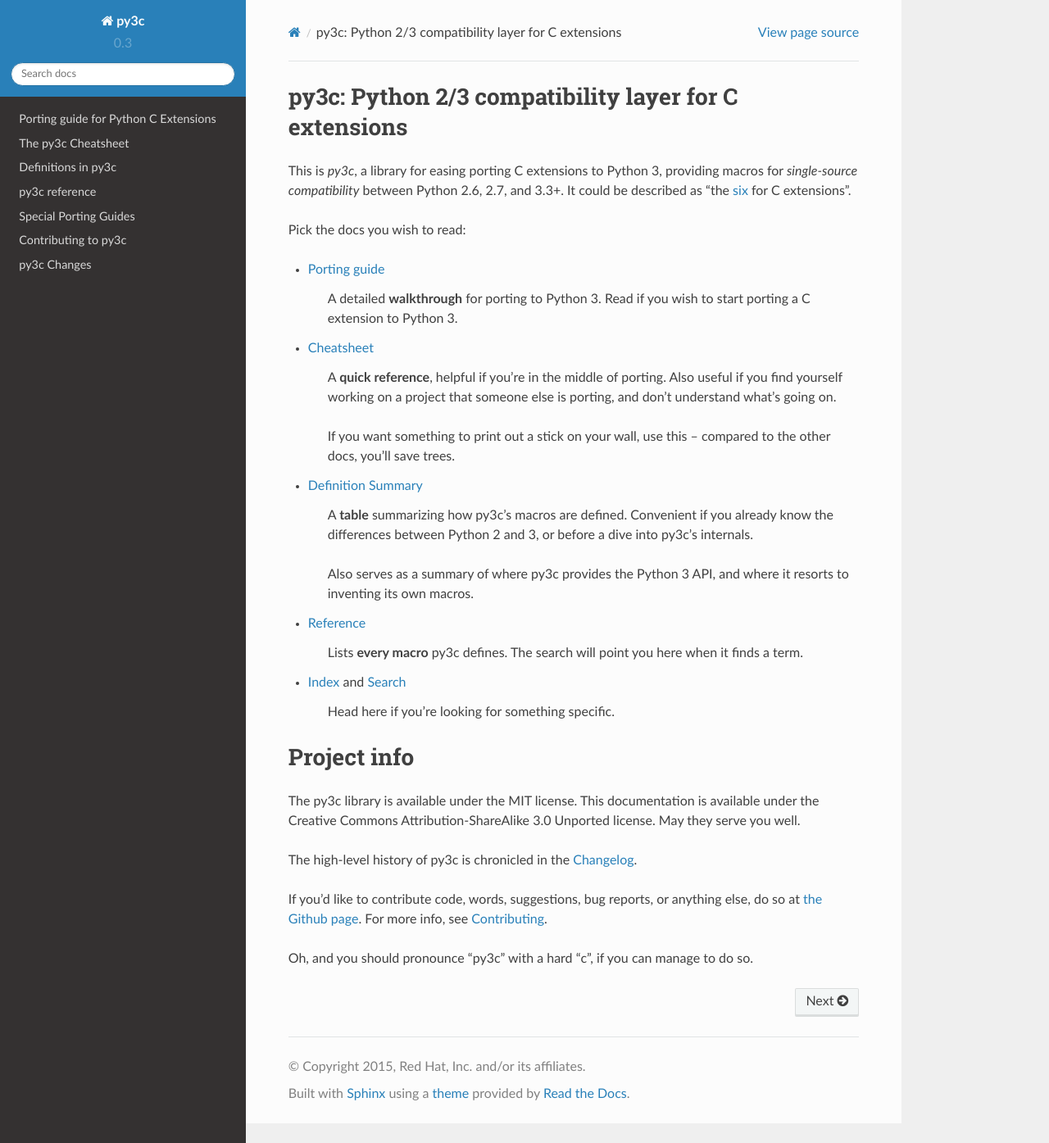
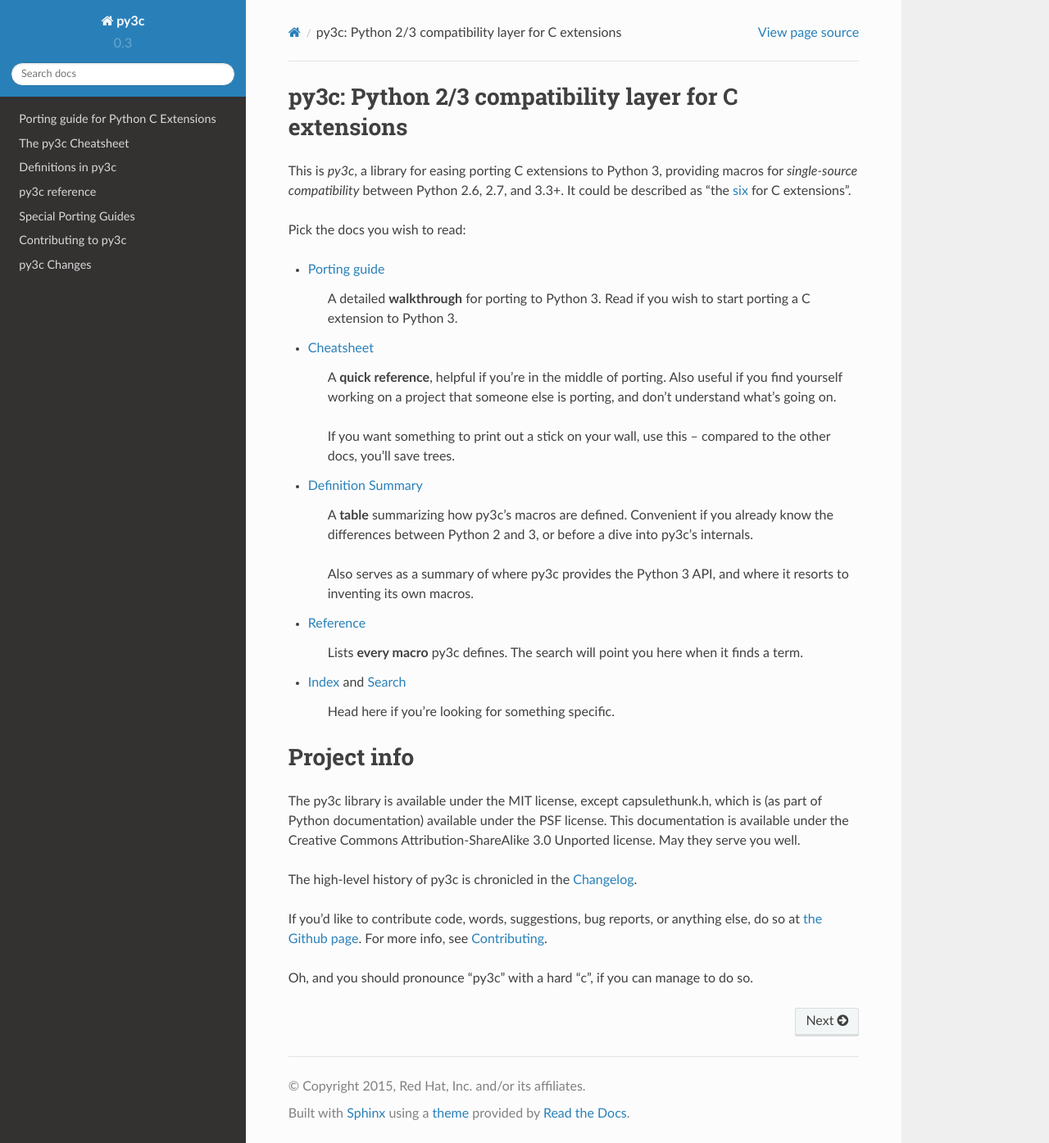
Before and after one commit to encukou/py3c, a Sphinx documentation site: the page built from doc/source/index.rst, in a window 1280 px wide and 1395 px high. Shown: the whole window at 82% size. Built offline with Sphinx 7.4.7 and the Read the Docs theme 2.0.0, drawn with Linux system fonts in a browser that asks for light colours.

Commit message:
Mention PSF license for capsulethunk.h also in docs index.

```diff
--- a/doc/source/index.rst
+++ b/doc/source/index.rst
@@ -50,7 +50,8 @@ Pick the docs you wish to read:
 Project info
 ============
 
-The py3c library is available under the MIT license.
+The py3c library is available under the MIT license, except capsulethunk.h,
+which is (as part of Python documentation) available under the PSF license.
 This documentation is available under the Creative Commons Attribution-ShareAlike 3.0 Unported license.
 May they serve you well.
 
```
